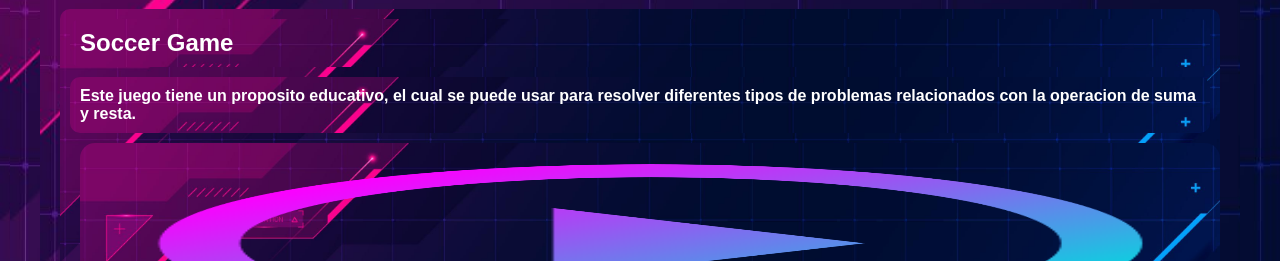
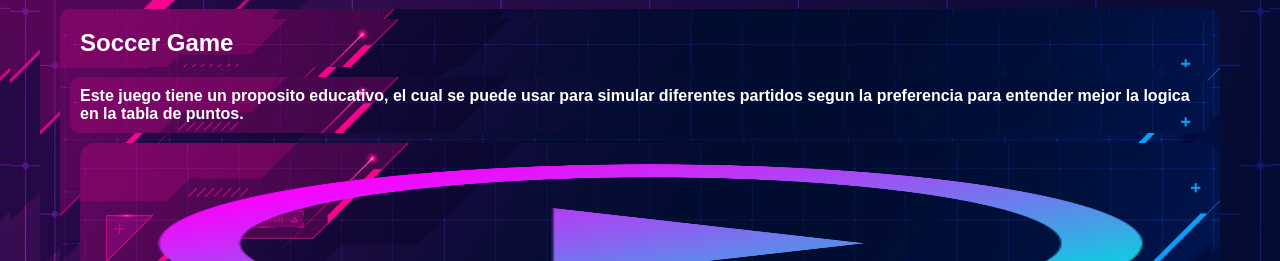
Before and after one commit to DieGod123/CreativeGameLab, a plain HTML site: page Main.html in a window 1280 px wide. Shown: the part 539-800 px from the top of the page. Drawn offline with Linux system fonts and the light colour scheme.

Commit message:
Update Soccer Game

```diff
--- a/Main.html
+++ b/Main.html
@@ -21,8 +21,8 @@
         </div>
         <div class="Soccer">
             <h2>Soccer Game</h2>
-            <p>Este juego tiene un proposito educativo, el cual se puede usar para resolver
-                diferentes tipos de problemas relacionados con la operacion de suma y resta.</p>
+            <p>Este juego tiene un proposito educativo, el cual se puede usar para simular diferentes
+                partidos segun la preferencia para entender mejor la logica en la tabla de puntos.</p>
                 <a href="Soccer_Game/index.html">
                     <img src="img/boton-de-play.png" alt="Game 1" class="imgPlay">
                     <h2>Soccer game</h2>
```
